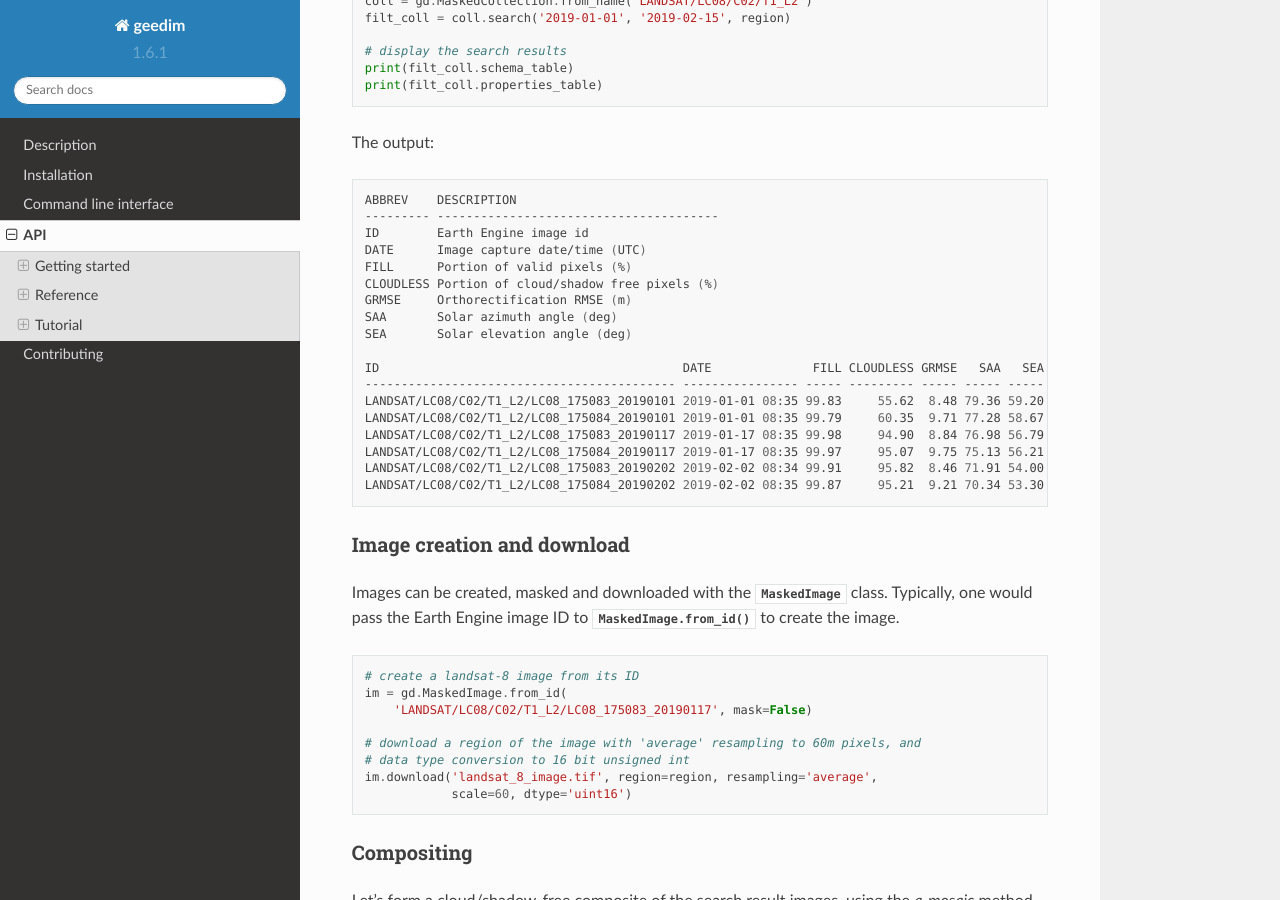
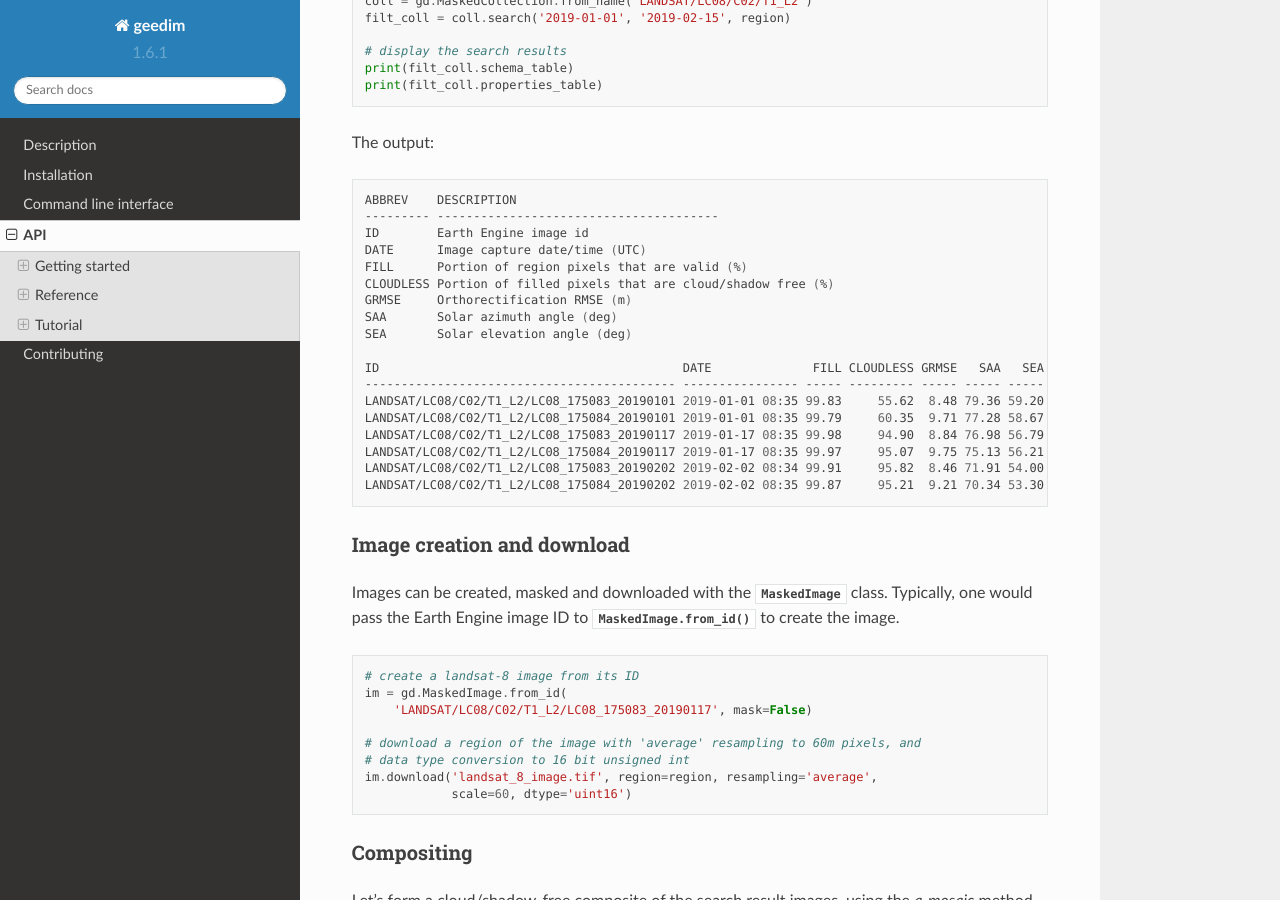
Before and after one commit to leftfield-geospatial/geedim, a Sphinx documentation site: the page built from docs/api.rst, in a window 1280 px wide and 900 px high, scrolled down 724 px. Built offline with Sphinx 7.4.7 and the Read the Docs theme 2.0.0, drawn with Linux system fonts in a browser that asks for light colours; the version number is read from the project's files by our own code.

Commit message:
change cloudless portion to refer to portion of filled region that is cloudless

```diff
--- a/docs/api.rst
+++ b/docs/api.rst
@@ -40,8 +40,8 @@ The output:
     --------- ---------------------------------------
     ID        Earth Engine image id
     DATE      Image capture date/time (UTC)
-    FILL      Portion of valid pixels (%)
-    CLOUDLESS Portion of cloud/shadow free pixels (%)
+    FILL      Portion of region pixels that are valid (%)
+    CLOUDLESS Portion of filled pixels that are cloud/shadow free (%)
     GRMSE     Orthorectification RMSE (m)
     SAA       Solar azimuth angle (deg)
     SEA       Solar elevation angle (deg)
```
Also changed, not shown: docs/examples/l7_composite.ipynb.
